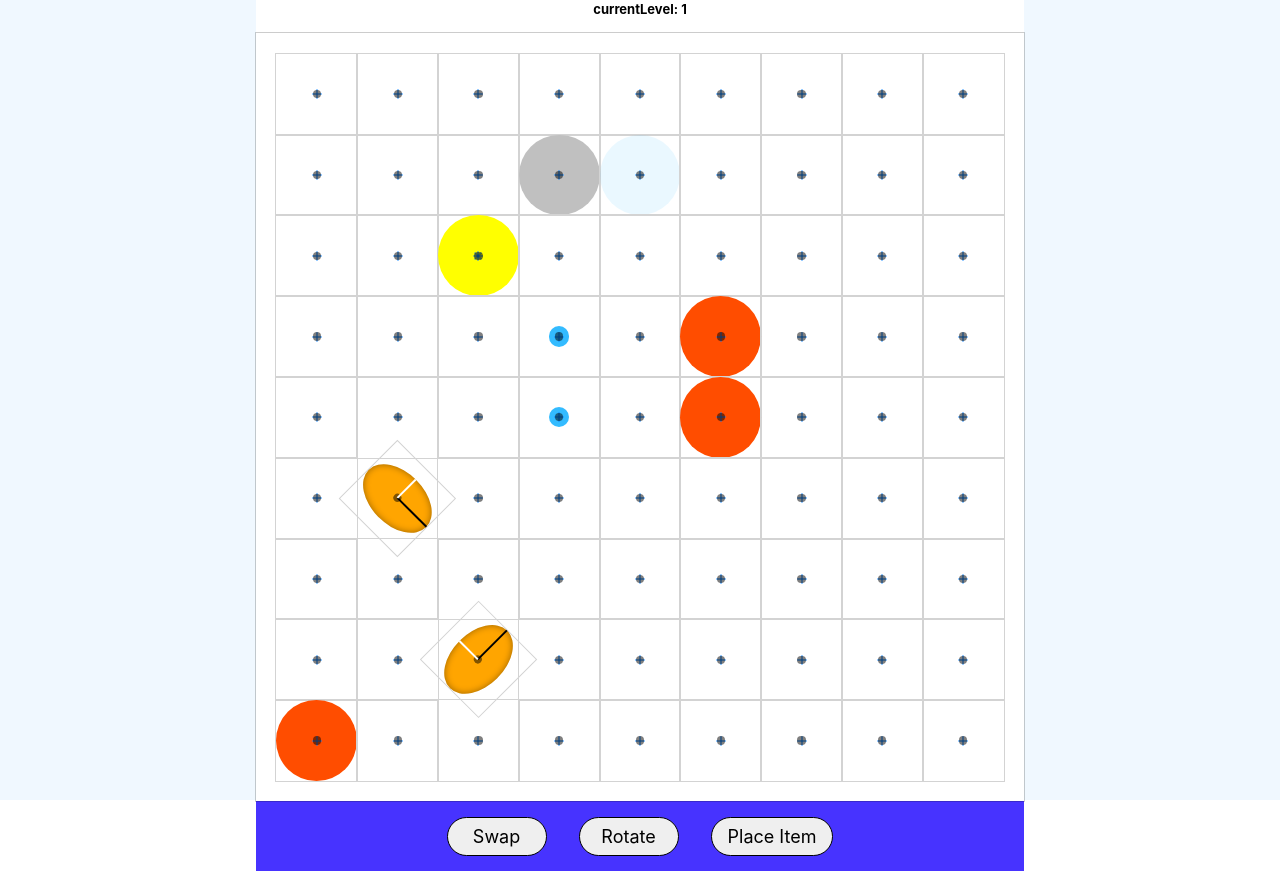
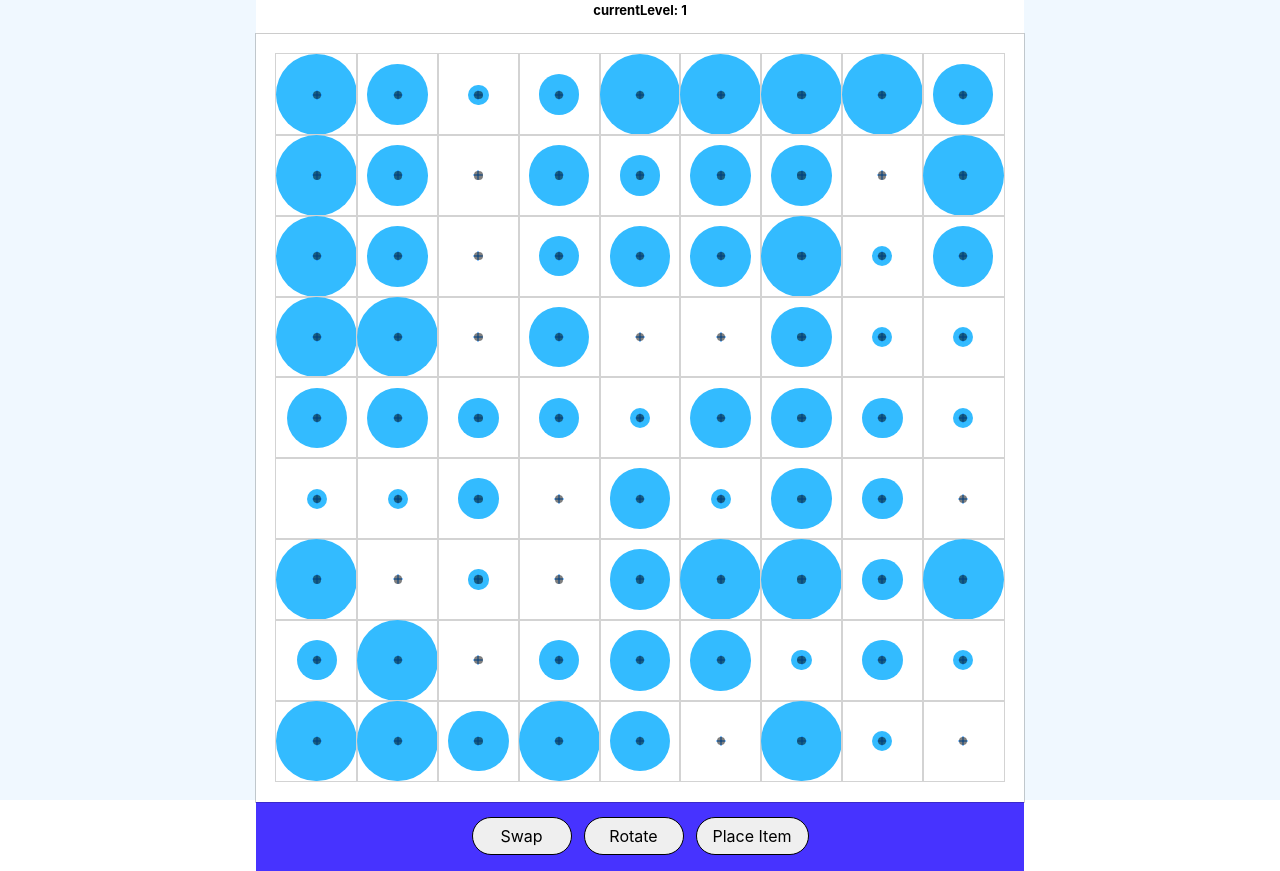
Before and after one commit to FaridSakhyzad/ig, a React (Create React App) app: page / in a window 1280 px wide. Built offline with nearby package versions, Linux system fonts and the light colour scheme.

Commit message:
Autogenerated level

```diff
--- a/src/App.scss
+++ b/src/App.scss
@@ -32,5 +32,5 @@ body, html, #root {
   border: 1px solid black;
   border-radius: 65536px;
   font-family: var(--font-family-default);
-  font-size: 18px;
+  font-size: 16px;
 }
--- a/src/components/UserMenu/UserMenu.scss
+++ b/src/components/UserMenu/UserMenu.scss
@@ -15,7 +15,7 @@
 }
 
 .userMenu-button {
-  margin: 0 16px;
+  margin: 0 6px;
   min-width: 100px;
 }
 
--- a/src/maps/maps.js
+++ b/src/maps/maps.js
@@ -16,6 +16,28 @@ const defaults = {
 }
 
 const mapSet = () => [
+  {
+    gridWidth: 9,
+    gridHeight: 9,
+    mapWidth: 9,
+    mapHeight: 9,
+    units: ((m, n) => {
+      const UNIT_MIN_VALUE = 0
+      const UNIT_MAX_VALUE = 4;
+
+      const result = [];
+
+      for (let i = 0; i < m * n; i++) {
+        result.push({
+          ...defaults,
+          id: Math.random().toString(16).substring(2),
+          value: Math.floor(Math.random() * (UNIT_MAX_VALUE - UNIT_MIN_VALUE + 1) + UNIT_MIN_VALUE),
+        });
+      }
+
+      return result;
+    })(9, 9),
+  },
   {
     gridWidth: 9,
     gridHeight: 9,
```
